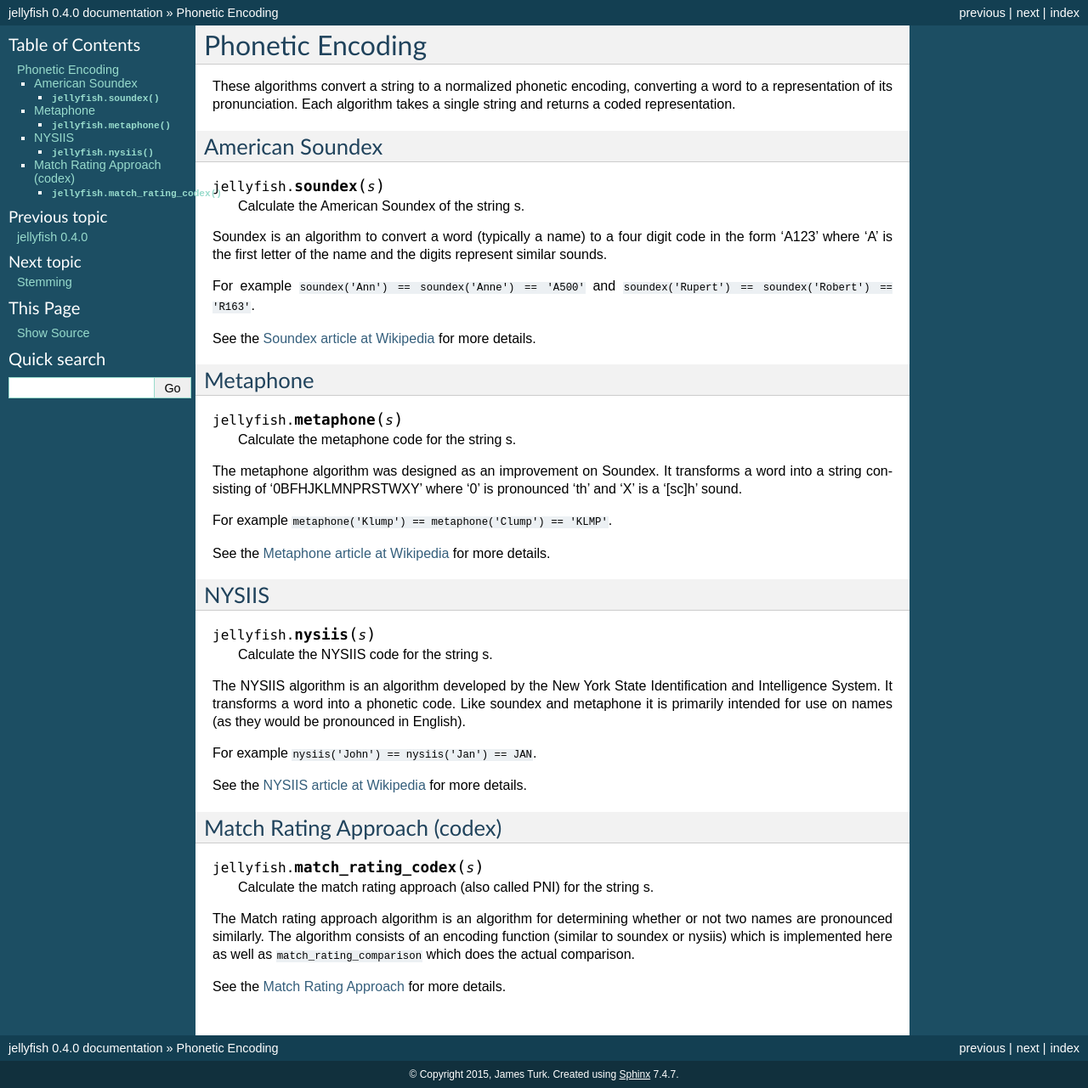
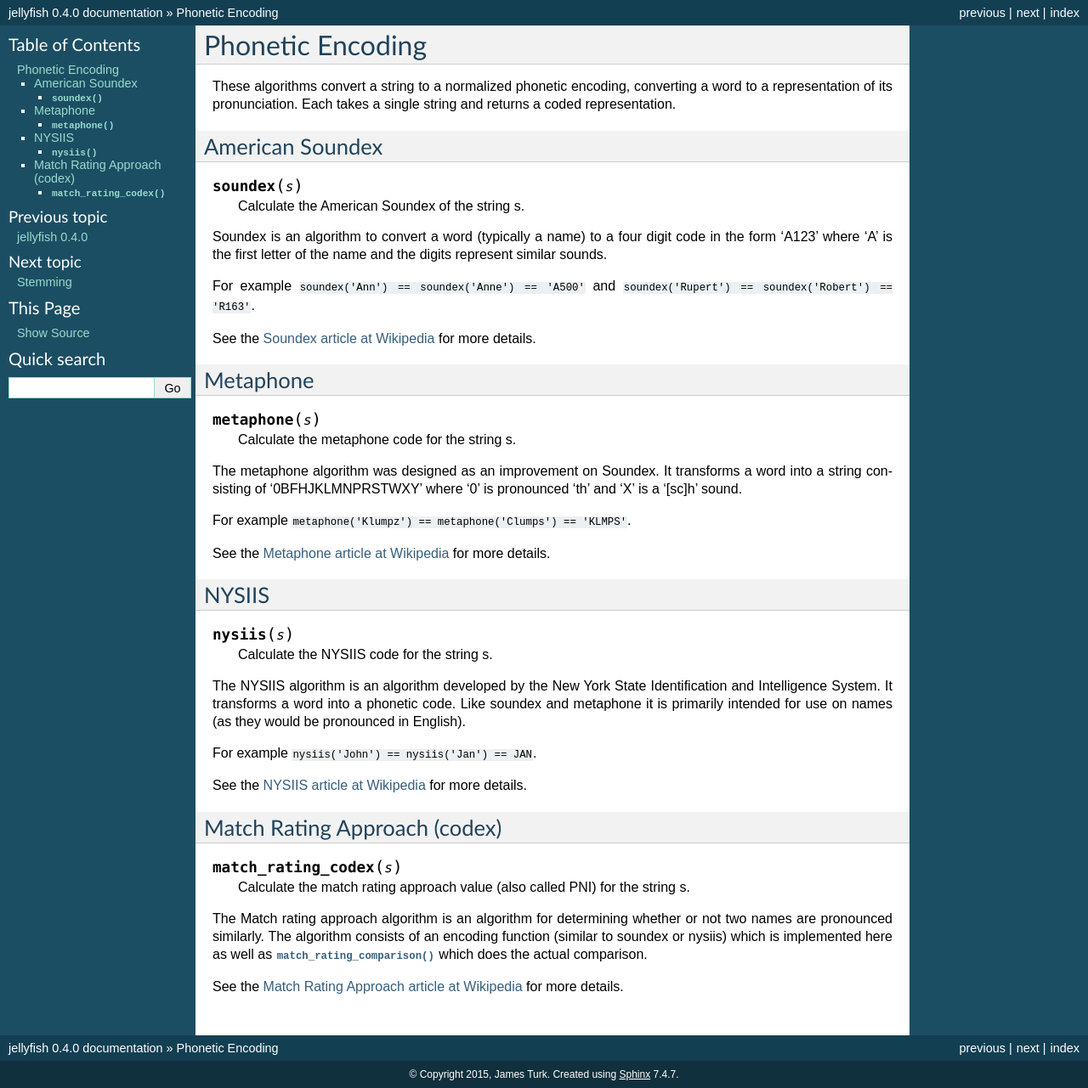
Before and after one commit to jamesturk/jellyfish, a Sphinx documentation site: the page built from docs/phonetic.rst, in a window 1280 px wide. Shown: the whole page at 85% size. Built offline with Sphinx 7.4.7, drawn with Linux system fonts in a browser that asks for light colours.

Commit message:
revise docs a bit

```diff
--- a/docs/index.rst
+++ b/docs/index.rst
@@ -18,9 +18,9 @@
 Implementation
 --------------
 
-Each algorithm has C and Python implementations, on a typical CPython install the C implementation will be used.
+Each algorithm has C and Python implementations.
 
-The Python versions are available for PyPy and systems where compiling the CPython extension is not possible.
+On a typical CPython install the C implementation will be used.  The Python versions are available for PyPy and systems where compiling the CPython extension is not possible.
 
 
 Indices and tables
--- a/docs/phonetic.rst
+++ b/docs/phonetic.rst
@@ -1,15 +1,13 @@
 Phonetic Encoding
 =================
 
-These algorithms convert a string to a normalized phonetic encoding, converting a word to a
-representation of its pronunciation.  Each algorithm takes a single string and returns a coded
-representation.
+These algorithms convert a string to a normalized phonetic encoding, converting a word to a representation of its pronunciation.  Each takes a single string and returns a coded representation.
 
 
 American Soundex
 ----------------
 
-.. py:function:: jellyfish.soundex(s)
+.. py:function:: soundex(s)
 
     Calculate the American Soundex of the string s.
 
@@ -25,14 +23,14 @@
 Metaphone
 ---------
 
-.. py:function:: jellyfish.metaphone(s)
+.. py:function:: metaphone(s)
 
     Calculate the metaphone code for the string s.
 
 The metaphone algorithm was designed as an improvement on Soundex.  It transforms a word into a
 string consisting of '0BFHJKLMNPRSTWXY' where '0' is pronounced 'th' and 'X' is a '[sc]h' sound.
 
-For example ``metaphone('Klump') == metaphone('Clump') == 'KLMP'``.
+For example ``metaphone('Klumpz') == metaphone('Clumps') == 'KLMPS'``.
 
 See the `Metaphone article at Wikipedia <http://en.wikipedia.org/wiki/Metaphone>`_ for more details.
 
@@ -40,7 +38,7 @@
 NYSIIS
 ------
 
-.. py:function:: jellyfish.nysiis(s)
+.. py:function:: nysiis(s)
 
     Calculate the NYSIIS code for the string s.
 
@@ -53,12 +51,12 @@
 Match Rating Approach (codex)
 -----------------------------
 
-.. py:function:: jellyfish.match_rating_codex(s)
+.. py:function:: match_rating_codex(s)
 
-    Calculate the match rating approach (also called PNI) for the string s.
+    Calculate the match rating approach value (also called PNI) for the string s.
 
 The Match rating approach algorithm is an algorithm for determining whether or not two names are
 pronounced similarly.  The algorithm consists of an encoding function (similar to soundex or nysiis)
-which is implemented here as well as ``match_rating_comparison`` which does the actual comparison.
+which is implemented here as well as :py:func:`match_rating_comparison` which does the actual comparison.
 
-See the `Match Rating Approach <http://en.wikipedia.org/wiki/Match_rating_approach>`_ for more details.
+See the `Match Rating Approach article at Wikipedia <http://en.wikipedia.org/wiki/Match_rating_approach>`_ for more details.
--- a/docs/stemming.rst
+++ b/docs/stemming.rst
@@ -4,7 +4,7 @@
 Porter Stemmer
 --------------
 
-.. py:function:: jellyfish.porter_stem(s)
+.. py:function:: porter_stem(s)
 
     Reduce the string s to its stem using the common Porter stemmer.
 
@@ -12,4 +12,4 @@
 
 Martin Porter's algorithm is a common algorithm used for stemming that works for many purposes.
 
-See the `official homepage for the Porter Stemming Algorithm <http://tartarus.org/martin/PorterStemmer/>` for more details.
+See the `official homepage for the Porter Stemming Algorithm <http://tartarus.org/martin/PorterStemmer/>`_ for more details.
```
Also changed, not shown: docs/comparison.rst (+13 -17 lines).
